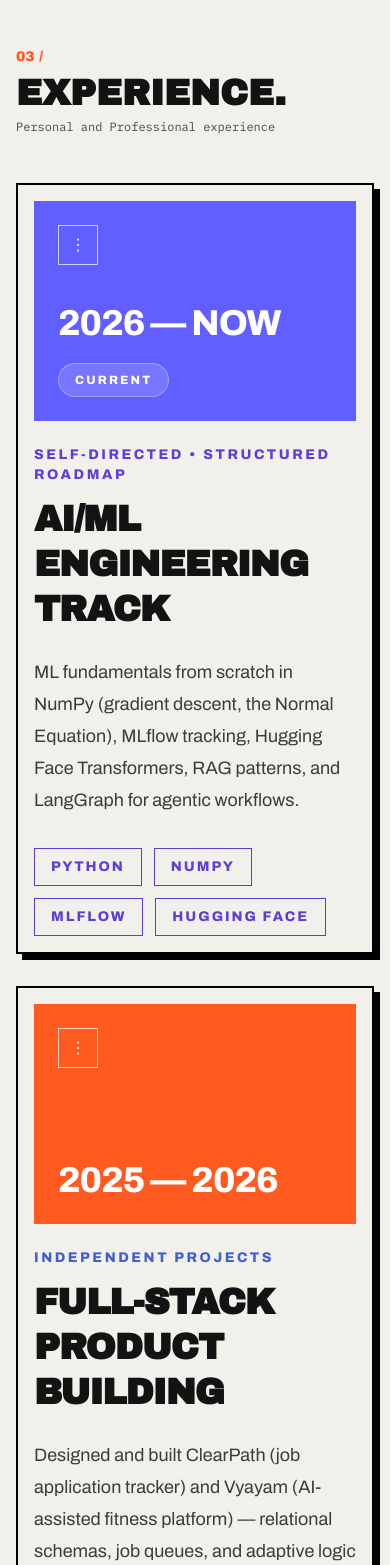
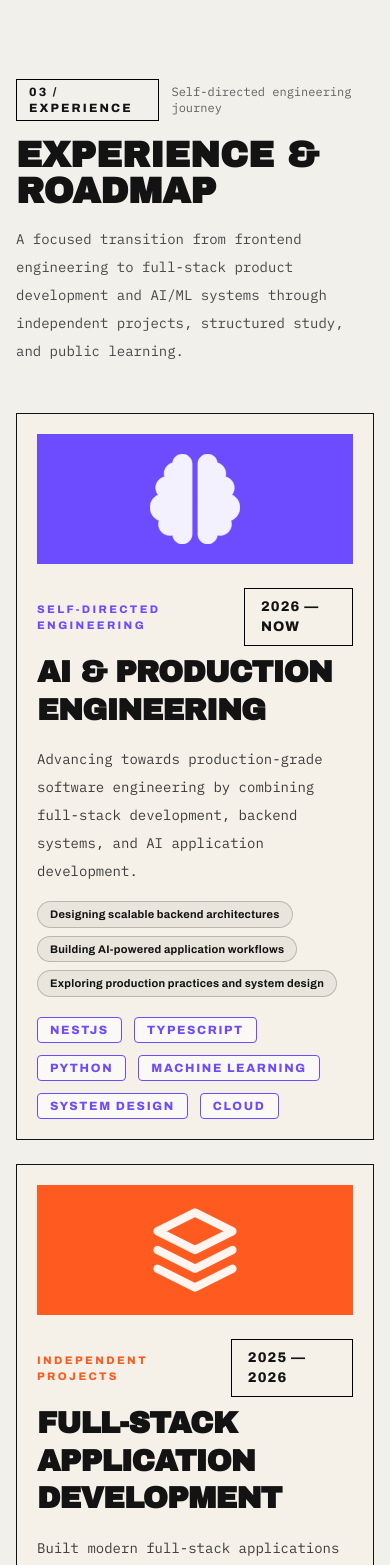
Before and after one commit to sarathkpreman/portfolio, a React app: page / in a window 390 px wide. Shown: the part 5043-6608 px from the top of the page. Built offline with nearby package versions, Linux system fonts and the light colour scheme; the HTML template or start-up script is replaced by a standard one.

Commit message:
refactor: restructure experience timeline cards

```diff
--- a/src/data/experience.js
+++ b/src/data/experience.js
@@ -1,36 +1,92 @@
+import { FaBrain } from 'react-icons/fa6';
+import { FiLayers, FiMonitor } from 'react-icons/fi';
 
 export const experienceCards = [
   {
     id: 1,
-    period: "2026 — NOW",
-    status: "current",
-    title: "AI/ML ENGINEERING TRACK",
-    subtitle: "SELF-DIRECTED • STRUCTURED ROADMAP",
+    period: '2026 — NOW',
+    status: 'current',
+    icon: FaBrain,
+
+    title: 'AI & PRODUCTION ENGINEERING',
+    subtitle: 'SELF-DIRECTED ENGINEERING',
+
     description:
-      "ML fundamentals from scratch in NumPy (gradient descent, the Normal Equation), MLflow tracking, Hugging Face Transformers, RAG patterns, and LangGraph for agentic workflows.",
-    tags: ["PYTHON", "NUMPY", "MLFLOW", "HUGGING FACE"],
-    accent: "purple",
+      'Advancing towards production-grade software engineering by combining full-stack development, backend systems, and AI application development.',
+
+    tags: [
+      'NESTJS',
+      'TYPESCRIPT',
+      'PYTHON',
+      'MACHINE LEARNING',
+      'SYSTEM DESIGN',
+      'CLOUD',
+    ],
+
+    highlights: [
+      'Designing scalable backend architectures',
+      'Building AI-powered application workflows',
+      'Exploring production practices and system design',
+    ],
+
+    accent: 'purple',
   },
+
   {
     id: 2,
-    period: "2025 — 2026",
-    status: "",
-    title: "FULL-STACK PRODUCT BUILDING",
-    subtitle: "INDEPENDENT PROJECTS",
+    period: '2025 — 2026',
+    status: 'completed',
+    icon: FiLayers,
+
+    title: 'FULL-STACK APPLICATION DEVELOPMENT',
+    subtitle: 'INDEPENDENT PROJECTS',
+
     description:
-      "Designed and built ClearPath (job application tracker) and Vyayam (AI-assisted fitness platform) — relational schemas, job queues, and adaptive logic on NestJS.",
-    tags: ["NESTJS", "POSTGRESQL", "REACT"],
-    accent: "blue",
+      'Built modern full-stack applications focusing on frontend architecture, backend APIs, databases, authentication, and real-world product workflows.',
+
+    tags: [
+      'REACT',
+      'NESTJS',
+      'POSTGRESQL',
+      'DOCKER',
+      'GCP',
+    ],
+
+    highlights: [
+      'Developed production-style applications',
+      'Implemented authentication and database systems',
+      'Built REST APIs and application workflows',
+    ],
+
+    accent: 'orange',
   },
+
   {
     id: 3,
-    period: "2024 — 2025",
-    status: "",
-    title: "FRONTEND DEPTH & INTERVIEW PREP",
-    subtitle: "INDEPENDENT PROJECTS",
+    period: '2024 — 2025',
+    status: 'completed',
+    icon: FiMonitor,
+
+    title: 'SOFTWARE ENGINEERING FOUNDATION',
+    subtitle: 'BIGBINARY ACADEMY',
+
     description:
-      "Built CoinPulse (crypto tracker with live charting) and Pattu (music player) — component architecture, state management, theming, and Git workflows.",
-    tags: ["REACT", "RECHARTS", "VITE"],
-    accent: "teal",
+      'Completed intensive full-stack development training focused on Ruby on Rails, React, databases, and professional software engineering practices.',
+
+    tags: [
+      'RUBY ON RAILS',
+      'REACT',
+      'JAVASCRIPT',
+      'SQL',
+      'GIT',
+    ],
+
+    highlights: [
+      'Built full-stack applications using Rails and React',
+      'Learned MVC architecture and API development',
+      'Practiced clean code and engineering workflows',
+    ],
+
+    accent: 'teal',
   },
 ];
--- a/src/sections/Experience.jsx
+++ b/src/sections/Experience.jsx
@@ -1,106 +1,150 @@
-import { experienceCards } from "@/data/experience";
+import { experienceCards } from '@/data/experience';
 
 const accentMap = {
   purple: {
-    panel: "bg-indigo-500",   // softer editorial purple
-    text: "text-[#5B3FD6]",   // darker for readability
-    border: "border-[#5B3FD6]",
+    panel: 'bg-[#6D4CFF]',
+    text: 'text-[#6D4CFF]',
+    border: 'border-[#6D4CFF]',
+    soft: 'bg-[#EEE9FF]',
+    icon: '#F4F1FF',
   },
 
-  blue: {
-    panel: "bg-primary",   // royal blue
-    text: "text-[#3F5FD1]",
-    border: "border-[#3F5FD1]",
+  orange: {
+    panel: 'bg-[#FF5A1F]',
+    text: 'text-[#FF5A1F]',
+    border: 'border-[#FF5A1F]',
+    soft: 'bg-[#FFF0E8]',
+    icon: '#FFF4EE',
   },
 
   teal: {
-    panel: "bg-primary",   // greenish teal
-    text: "text-[#0F8F84]",
-    border: "border-[#0F8F84]",
+    panel: 'bg-[#0F9D8A]',
+    text: 'text-[#0F9D8A]',
+    border: 'border-[#0F9D8A]',
+    soft: 'bg-[#E6F6F3]',
+    icon: '#F2FFFC',
   },
 };
 
 export const Experience = () => {
   return (
     <section id="experience" className="relative overflow-hidden">
-      <div className="container mx-auto px-4 pt-8 pb-0 sm:px-6 sm:pt-14 sm:pb-4 lg:pt-12 lg:pb-18">
+      <div className="container mx-auto px-4 py-16 sm:px-6 lg:py-20">
 
         {/* Section heading */}
-        <header className="mb-12 flex flex-col gap-6 sm:flex-row sm:items-start sm:justify-between">
-          <div className="space-y-2 sm:space-y-3">
-            <p className="font-display text-primary text-sm sm:text-base">
-              03 /
-            </p>
+        <header className="mb-12">
+          <div className="max-w-3xl space-y-4">
+            <div className="flex items-center gap-3">
+              <span className="border border-black px-3 py-1 text-xs font-black tracking-[0.18em]">
+                03 / EXPERIENCE
+              </span>
+
+              <span className="font-mono text-xs text-black/60">
+                Self-directed engineering journey
+              </span>
+            </div>
 
             <h2 className="text-4xl font-black leading-none sm:text-5xl lg:text-6xl">
-              EXPERIENCE.
+              EXPERIENCE & ROADMAP
             </h2>
 
-            <p className="font-mono text-xs text-muted-foreground sm:text-sm">
-              Personal and Professional experience
+            <p className="font-mono text-sm leading-7 text-black/70">
+              A focused transition from frontend engineering to full-stack product
+              development and AI/ML systems through independent projects,
+              structured study, and public learning.
             </p>
           </div>
         </header>
 
-        {/* Cards */}
-        <div className="space-y-8">
+        {/* Timeline */}
+        <div className="relative space-y-6">
+
+          {/* Vertical connector */}
+          <div className="absolute left-28 top-6 bottom-6 hidden lg:block w-0.5 bg-black/70" />
+
           {experienceCards.map((card) => {
             const accent = accentMap[card.accent];
+            const Icon = card.icon;
 
             return (
               <article
                 key={card.id}
-                className="border-2 border-black p-4 shadow-[6px_6px_0_#000]"
+                className="
+                  relative border bg-[#F6F1E8] p-5
+                  transition-all duration-300 ease-out will-change-transform
+                  hover:-translate-y-1 hover:bg-[#EFE7D6]
+                  hover:shadow-[8px_8px_0_#111]
+                "
               >
-                <div className="grid gap-6 lg:grid-cols-[280px_1fr]">
 
-                  {/* Left colored panel */}
+                <div className="grid gap-6 lg:grid-cols-[250px_1fr]">
+
+                  {/* Left panel */}
                   <div
-                    className={`${accent.panel} flex min-h-55 flex-col justify-between p-6 text-white`}
+                    className={`flex items-center justify-center p-5 ${accent.panel}`}
                   >
-                    {/* Decorative icon */}
-                    <div className="grid h-10 w-10 place-items-center border border-white/70 text-white/150">
-                      ⋮
-                    </div>
-
-                    <div>
-                      <p className="text-4xl font-black tracking-tight">
-                        {card.period}
-                      </p>
-
-                      {card.status === "current" && (
-                        <span className="mt-5 inline-flex rounded-full border border-white/30 bg-white/15 px-4 py-2 text-xs font-black uppercase tracking-[0.18em]">
-                          CURRENT
-                        </span>
-                      )}
+                    <div className="
+                      grid place-items-center
+                    ">
+                      <Icon
+                        size={90}
+                        strokeWidth={2.2}
+                        color={accent.icon}
+                      />
                     </div>
                   </div>
 
                   {/* Right content */}
-                  <div className="flex min-h-55 flex-col ">
+                  <div className="flex min-h-55 flex-col">
 
-                    <div>
+                    {/* Top row */}
+                    <div className="flex items-center gap-4">
                       <p
-                        className={`text-sm font-black uppercase tracking-[0.18em] ${accent.text}`}
+                        className={`text-[11px] font-black uppercase tracking-[0.22em] ${accent.text}`}
                       >
                         {card.subtitle}
                       </p>
 
-                      <h3 className="mt-3 text-4xl font-black leading-tight tracking-tight">
-                        {card.title}
-                      </h3>
-
-                      <p className="mt-6 max-w-3xl text-lg leading-8 text-black/75">
-                        {card.description}
-                      </p>
+                      <div className="ml-auto">
+                        <div className="border border-black bg-[#F6F1E8] px-4 py-2">
+                          <p className="text-sm font-black tracking-[0.08em]">
+                            {card.period}
+                          </p>
+                        </div>
+                      </div>
                     </div>
 
-                    {/* Tags aligned to bottom-right */}
-                    <div className="mt-8 flex flex-wrap gap-3 lg:justify-end">
+                    {/* Title */}
+                    <h3 className="mt-2 text-3xl font-black leading-tight tracking-tight lg:text-4xl">
+                      {card.title}
+                    </h3>
+
+                    {/* Description */}
+                    <p className="mt-4 max-w-3xl font-mono text-sm leading-7 text-black/75">
+                      {card.description}
+                    </p>
+
+                    {/* Highlights */}
+                    {card.highlights && (
+                      <div className="mt-4 flex flex-wrap gap-2">
+                        {card.highlights.map((item) => (
+                          <span
+                            key={item}
+                            className="rounded-full border border-black/20 bg-black/5 px-3 py-1 text-[11px] font-bold tracking-wide"
+                          >
+                            {item}
+                          </span>
+                        ))}
+                      </div>
+                    )}
+
+                    {/* Tech tags */}
+                    <div className="mt-5 flex flex-wrap gap-3">
                       {card.tags.map((tag) => (
                         <span
                           key={tag}
-                          className={`border px-4 py-2 text-sm font-black uppercase tracking-[0.14em] ${accent.border} ${accent.text}`}
+                          className={`rounded-sm border px-3 py-1 text-xs font-black uppercase tracking-[0.14em]
+                                      ${accent.text} ${accent.border} bg-white/60`}
                         >
                           {tag}
                         </span>
@@ -113,31 +157,36 @@ export const Experience = () => {
           })}
         </div>
 
-        {/* Bottom CTA strip */}
-        <div className="mt-10 border-2 border-black px-6 py-5 shadow-[6px_6px_0_#000]">
-          <div className="flex flex-col gap-6 lg:flex-row lg:items-center">
+        {/* Bottom CTA */}
+        <div className="mt-8 border p-5">
+          <div className="flex flex-col gap-4 lg:flex-row lg:items-center">
 
             <div className="flex items-center gap-4">
-              <div className="grid h-12 w-12 place-items-center border-2 border-black text-indigo-600">
-                ✦
+              <div className="grid size-12 place-items-center rounded-full bg-[#FF5A1F] text-black text-xl font-black">
+                ↗
               </div>
 
               <div>
-                <p className="text-xl font-black">
-                  Always learning. Always building.
-                </p>
+                <h4 className="text-xl font-black">
+                  Want the full story?
+                </h4>
 
-                <p className="text-black/70">
-                  Exploring systems that combine AI, data, and human-centered design.
+                <p className="font-mono text-sm text-black/70">
+                  Explore the detailed timeline, projects, certifications,
+                  and the roadmap I’m following.
                 </p>
               </div>
             </div>
 
             <a
               href="#work"
-              className="ml-auto inline-flex items-center gap-3 border-2 border-black px-5 py-3 text-sm font-black uppercase tracking-[0.16em] transition hover:-translate-y-0.5 hover:bg-black hover:text-white"
+              className="
+                ml-auto inline-flex items-center gap-3 border-2 border-black
+                bg-[#FF5A1F] px-6 py-3 text-sm font-black uppercase tracking-[0.16em]
+                transition hover:-translate-y-0.5 hover:shadow-[4px_4px_0_#111]
+              "
             >
-              VIEW MY WORK
+              SEE FULL STORY
               <span aria-hidden>↗</span>
             </a>
           </div>
```
